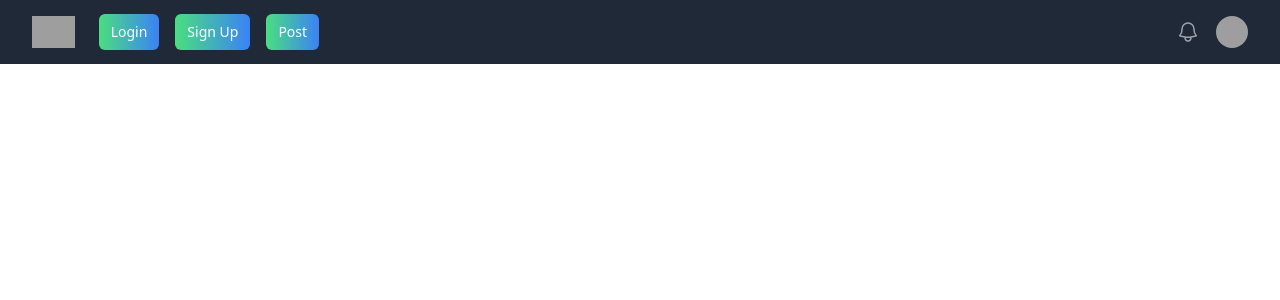
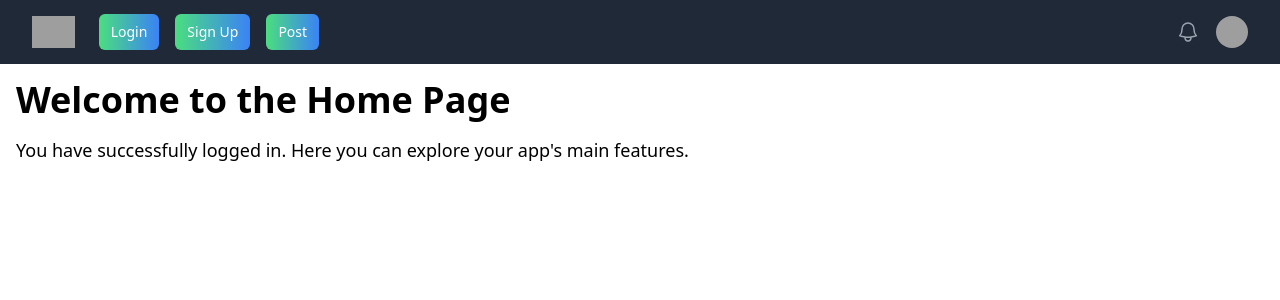
Before and after one commit to harisejaz2206/apicalls-redux-axios-forms, a React (Create React App) app: page /home in a window 1280 px wide. Shown: the top 300 px of the page. Built offline with nearby package versions, Linux system fonts and the light colour scheme; grey boxes are pictures that could not be loaded.

Commit message:
Email is right

```diff
--- a/src/App.tsx
+++ b/src/App.tsx
@@ -5,6 +5,7 @@ import { LoginComponent } from './components/Login';
 import { SignUpComponent } from './components/Signup';
 import { PostComponent } from './components/Post';
 import NavBar from './components/NavBar';
+import HomePage from './components/HomePage';
 
 function App() {
   return (
@@ -14,6 +15,7 @@ function App() {
         <Route path="/login" element={<LoginComponent />} />
         <Route path="/signup" element={<SignUpComponent />} />
         <Route path="/post" element={<PostComponent />} />
+        <Route path='/home' element={<HomePage />} />
       </Routes>
     </div>
   );
--- a/src/app/store/auth/auth.slice.ts
+++ b/src/app/store/auth/auth.slice.ts
@@ -19,6 +19,7 @@ const authSlice = createSlice({
     builder.addCase(login.fulfilled, (state, action) => {
       debugger;
       state.loading = true;
+      console.log("Successful");
       console.log(action);
       // state.token = action.payload.token;
     });
--- a/src/app/store/auth/auth.thunk.ts
+++ b/src/app/store/auth/auth.thunk.ts
@@ -1,5 +1,5 @@
-import { createSlice, createAsyncThunk } from "@reduxjs/toolkit";
-import initialAuthState from "./auth.initialstate";
+import { createAsyncThunk } from "@reduxjs/toolkit";
+// import initialAuthState from "./auth.initialstate";
 import axios from "axios";
 
 // ASYNC THUNKS
@@ -11,7 +11,7 @@ export const login = createAsyncThunk(
       "http://localhost:8081/api/v1/auth/login",
       credentials
     );
-    const token = response.data.token;
+    // const token = response.data.token;
 
     // You may want to store the token somewhere, such as in the Redux state or local storage
     // Here you could dispatch an action to save the token in your state:
@@ -35,7 +35,7 @@ export const register = createAsyncThunk(
       },
     };
     const response = await axios.post(
-      "/api/v1/auth/register",
+      "http://localhost:8081/api/v1/auth/register",
       credentials,
       config
     );
--- a/src/components/HomePage.tsx
+++ b/src/components/HomePage.tsx
@@ -0,0 +1,17 @@
+import React from 'react';
+
+const HomePage: React.FC = () => {
+    return (
+        <div className="container mx-auto p-4">
+            <h1 className="text-4xl font-bold mb-4">Welcome to the Home Page</h1>
+            <p className="text-lg mb-2">
+                You have successfully logged in. Here you can explore your app's main features.
+            </p>
+            <div className="flex flex-wrap">
+                {/* Your main content here, e.g. cards, links to other sections, etc. */}
+            </div>
+        </div>
+    );
+};
+
+export default HomePage;
--- a/src/components/Login.tsx
+++ b/src/components/Login.tsx
@@ -25,7 +25,7 @@ const schema = yup
 
 export function LoginComponent() {
     const dispatch = useDispatch<AppThunkDispatch>();
-    const authState = useSelector(selectAuthStatus);
+    // const authState = useSelector(selectAuthStatus);
 
     const { register, handleSubmit, setError, clearErrors, formState: { errors } } = useForm<FormData>(
         {
--- a/src/components/Signup.tsx
+++ b/src/components/Signup.tsx
@@ -8,6 +8,7 @@ import { register } from '../app/store/auth/auth.thunk';
 import { useDispatch, useSelector } from 'react-redux';
 import { selectAuthStatus, selectAuthEntities, selectAuthToken } from '../app/store/auth/auth.selector';
 import { AppThunkDispatch } from '../app/store/rootReducer';
+import { useNavigate } from "react-router-dom";
 
 type FormData = {
     username: string;
@@ -26,6 +27,7 @@ const schema = yup
 export function SignUpComponent() {
     const dispatch = useDispatch<AppThunkDispatch>();
     const authState = useSelector(selectAuthStatus);
+    const navigate = useNavigate();
 
     const { register: formRegister, handleSubmit, setError, clearErrors, formState: { errors } } = useForm<FormData>(
         {
@@ -37,6 +39,15 @@ export function SignUpComponent() {
 
     const onSubmit: SubmitHandler<FormData> = (data) => {
         dispatch(register(data))
+            .then((result) => {
+                // Check the result and if success, redirect
+                if (result.payload.success) { // Adjust this condition based on your actual response structure
+                    navigate("/home");
+                }
+            })
+            .catch((error) => {
+                // Handle error as needed
+            });
     };
     console.log(errors)
     return (
```
